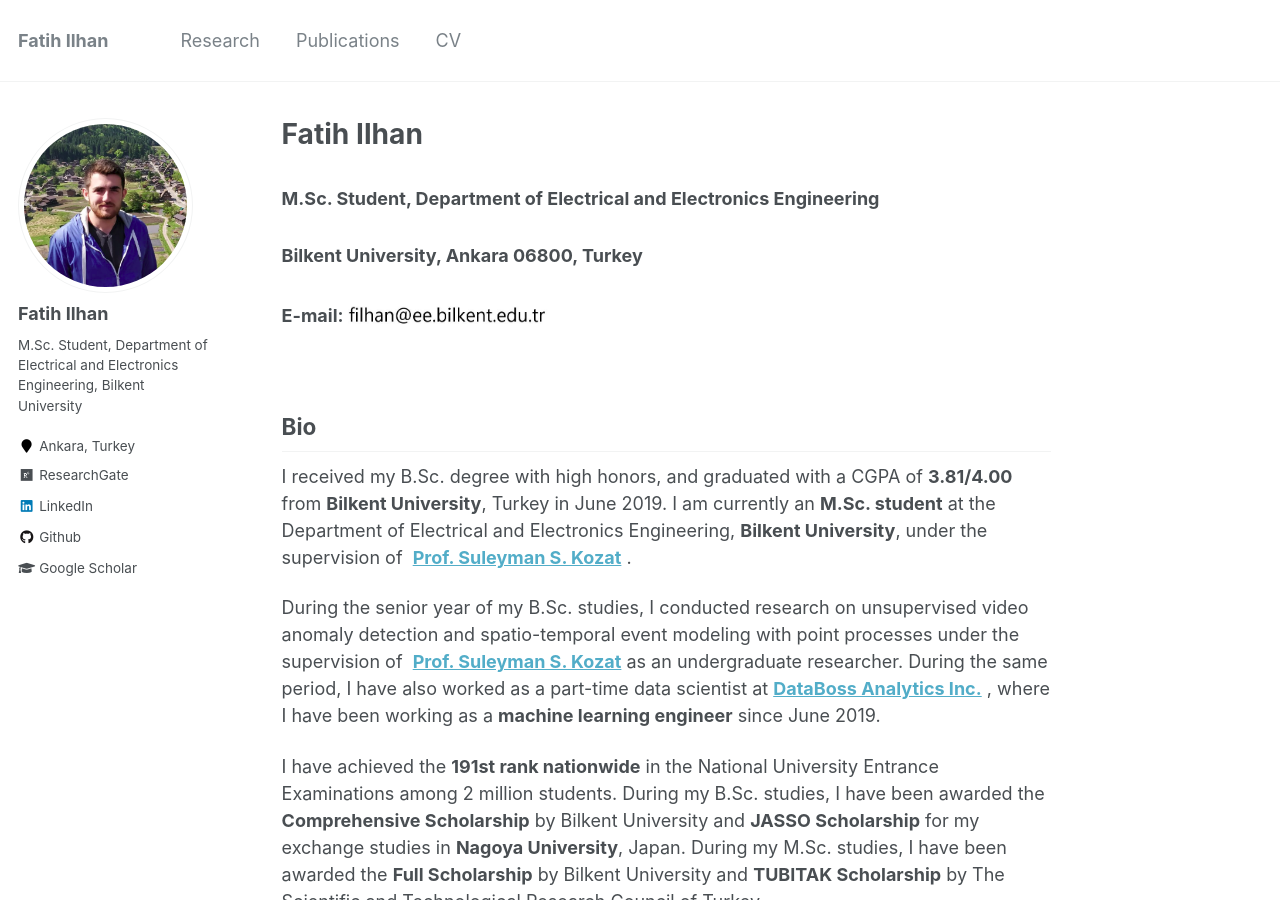
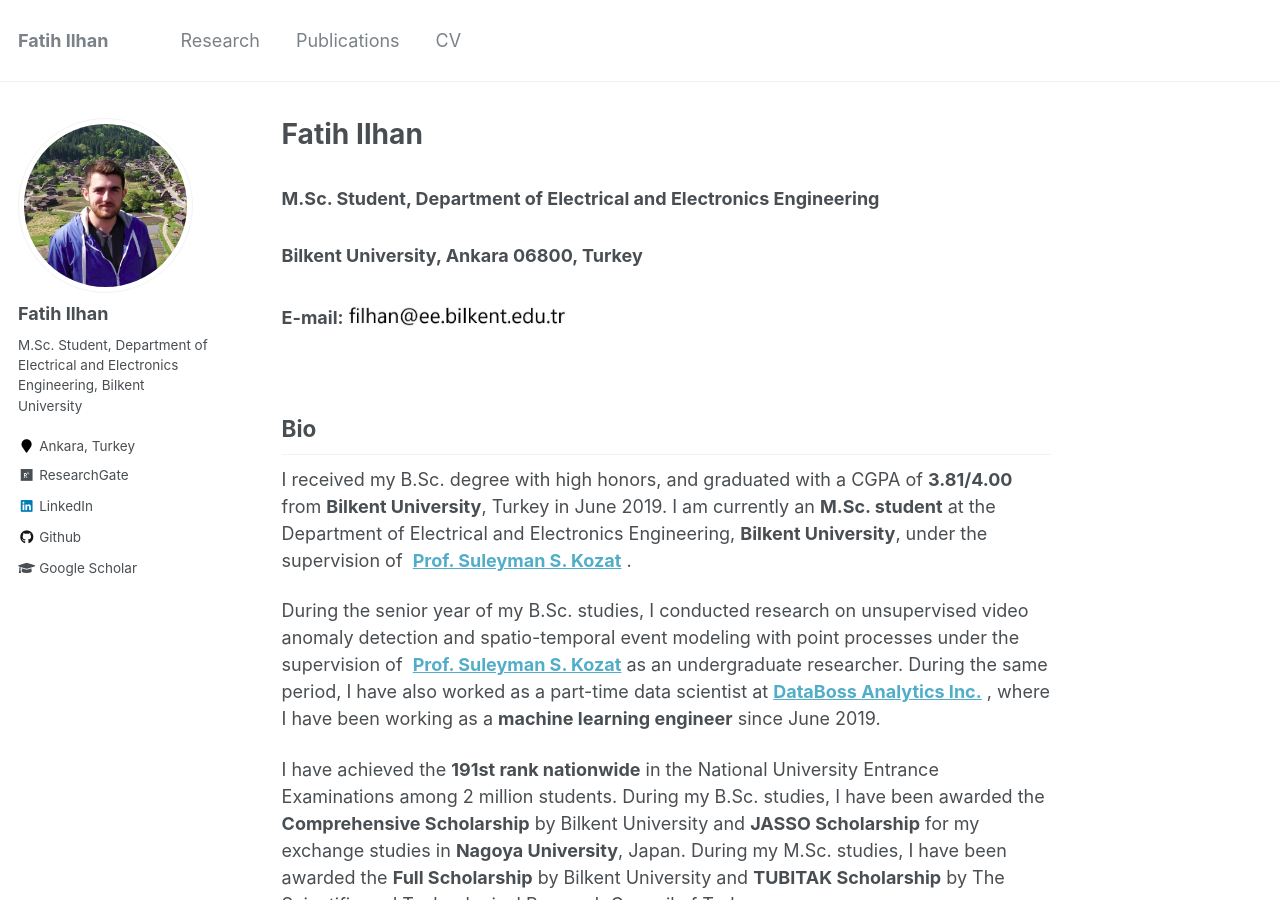
Before and after one commit to fatih-ilhan/fatih-ilhan.github.io, a Jekyll site: the page built from _pages/about.md, in a window 1280 px wide and 900 px high. Built offline with Jekyll 4.4.1, drawn with Linux system fonts in a browser that asks for light colours.

Commit message:
Update about.md

```diff
--- a/_pages/about.md
+++ b/_pages/about.md
@@ -12,7 +12,7 @@
 
 ### M.Sc. Student, Department of Electrical and Electronics Engineering
 ### Bilkent University, Ankara 06800, Turkey
-### E-mail: <img src="https://fatih-ilhan.github.io/files/email.JPG?raw=true" alt="Photo" style="width: 200px;"/>
+### E-mail: <img src="https://fatih-ilhan.github.io/files/email.JPG?raw=true" alt="Photo" style="width: 220px;"/>
 
 
 <br>
```
